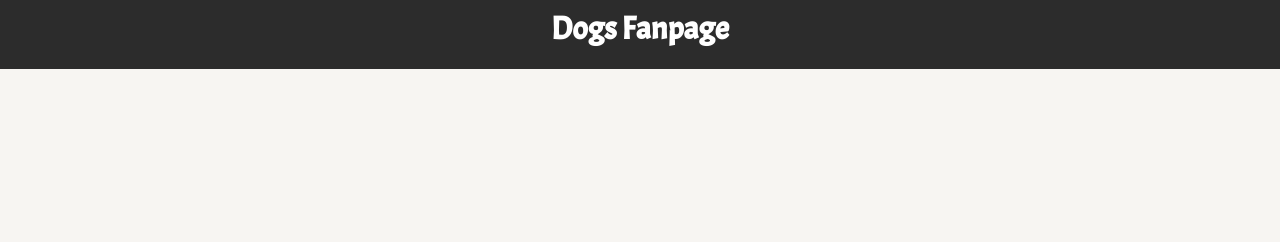
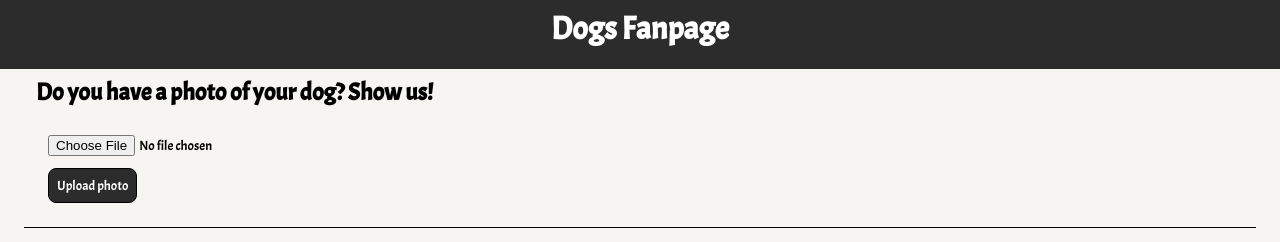
Before and after one commit to Airiled/Curso-APIs-Rest, a plain HTML site: page index.html in a window 1280 px wide. Drawn offline with Linux system fonts and the light colour scheme; no server answers.

Commit message:
Seccion para agregar una foto de un perro propio

```diff
--- a/index.html
+++ b/index.html
@@ -19,6 +19,16 @@
     <section class="randomSection">
     </section>
 
+    <section id="uploadingSection">
+        <h2 id="uploadingH2">Do you have a photo of your dog? Show us!</h2>
+        <form id="uploadingForm">
+            <input id="file" type="file" name="file"/> <!-- Al poner que es de tipo file ya se agregaautomaticamente la opcion de subir un archivo
+                                                            y con name="" le ponemos el nombre del archivo que lo vamos a usar luego para llamar a la API
+                                                            la cual requiere estos valores (pide nombre objeto:valor ==> file:file -->
+            <button id="uploadingButton" type="button" onclick="uploadDogPhoto()">Upload photo</button>
+        </form>
+    </section>
+
     <section class="favouriteSection">
     </section>
 
--- a/main.js
+++ b/main.js
@@ -1,9 +1,14 @@
 const API_URL_RANDOM = 'https://api.thedogapi.com/v1/images/search?limit=6';
 const API_URL_FAVOURITES = 'https://api.thedogapi.com/v1/favourites';
+const API_URL_UPLOAD = 'https://api.thedogapi.com/v1/images/upload';
 const API_KEY = '&api_key=live_ZCdyMjS3RJoTkiNr3xS4v5IzT94LFZg8QKZyyiCN5eR5hDiw2FsU9RD2KDoumUlm';
 const API_URL_FAVOURITES_DELETE = (id) => `https://api.thedogapi.com/v1/favourites/${id}`;
 
 const spanError = document.getElementById('error');
+
+const prueba = {
+    name: 'Agustin'
+}
 
 async function renoveRandomPhoto(){
 
@@ -12,7 +17,7 @@ async function renoveRandomPhoto(){
 
     if(res.status !== 200)
     {
-        spanError.innerHTML = "Hubo un error "+ res.status ;
+        spanError.innerHTML = `Hubo un error ${res.status} ${data.message}`;
     }else{
 
         console.log('Random!');
@@ -161,5 +166,36 @@ async function deleteFavouritePhoto(id){
     }
 }
 
+async function uploadDogPhoto(){
+    // const uploadingButton = document.getElementById('input');
+    const form = document.getElementById('uploadingForm');
+    const formData = new FormData(form); //Creamos una instancia de tipo FormData y le asignamos el valor de nuestro formulario creado
+                                        //Con esto esta instancia toma todos los valores de los inputs que tenemos en nuestro formulario
+    const res = await fetch(API_URL_UPLOAD, {
+        method: 'POST',
+        headers:{
+            //No le mandamos el content type porque esta API en esta seccion si le mandamos eso nos pide mas informacion sobre la imagen
+            //sobre lo que le podamos dar asi que por default, ya le envia esos datos.
+            'X-API-KEY': 'live_ZCdyMjS3RJoTkiNr3xS4v5IzT94LFZg8QKZyyiCN5eR5hDiw2FsU9RD2KDoumUlm',
+        },
+        body: formData,
+    });
+
+    const data = await res.json();
+    console.log(data);
+    console.log('Fue enviado con exito');
+    // console.log(formData);
+    // formData.get(formData.id)
+    // console.log(formData)
+    saveFavouritePhoto(data.id);
+}
+
+// function uploadSmallPhoto(url){
+//     const uploadingImg = document.createElement('img');
+//     uploadingImg.src = ''+url;
+// }
+
+
+
 renoveRandomPhoto();
 loadFavouritesPhotos();
--- a/style.css
+++ b/style.css
@@ -17,7 +17,6 @@ body{
     padding-bottom: 20px;
     background-color: rgb(44, 44, 44);
     color: white;
-
 }
 
 /* Random Section */
@@ -150,6 +149,44 @@ body{
     color: white;
 }
 
+/* Uploading Section */
+#uploadingH2{
+    padding-top: 8px;
+    padding-bottom: 8px;
+    margin-bottom: 20px;
+    margin-left: 12px;
+}
+
+#uploadingSection{
+    border-bottom: 1px solid black;
+    padding-bottom: 24px;
+    margin-left: 24px;
+    margin-right: 24px;
+}
+
+#uploadingForm{
+
+}
+#uploadingForm input{
+    margin-left: 24px;
+}
+#uploadingForm button{
+    display: block;
+    margin-left: 24px;
+    margin-top: 12px;
+    background-color: rgb(44, 44, 44);
+    color: white;
+    border: 1px solid black;
+    border-radius: 8px;
+    padding: 8px;
+}
+
+#uploadingForm button:hover{
+    cursor: pointer;
+}
+
+
+
 
 /* Media */
 
```
